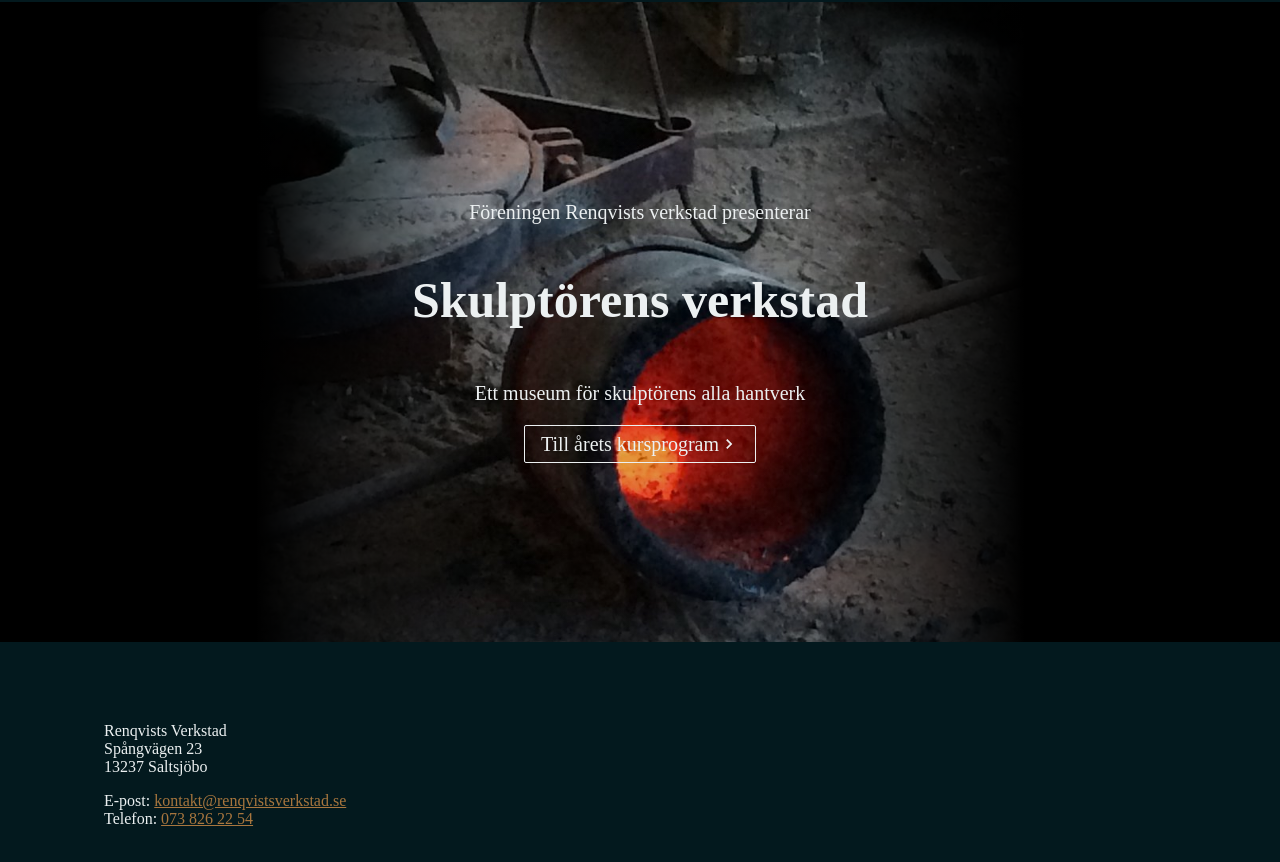
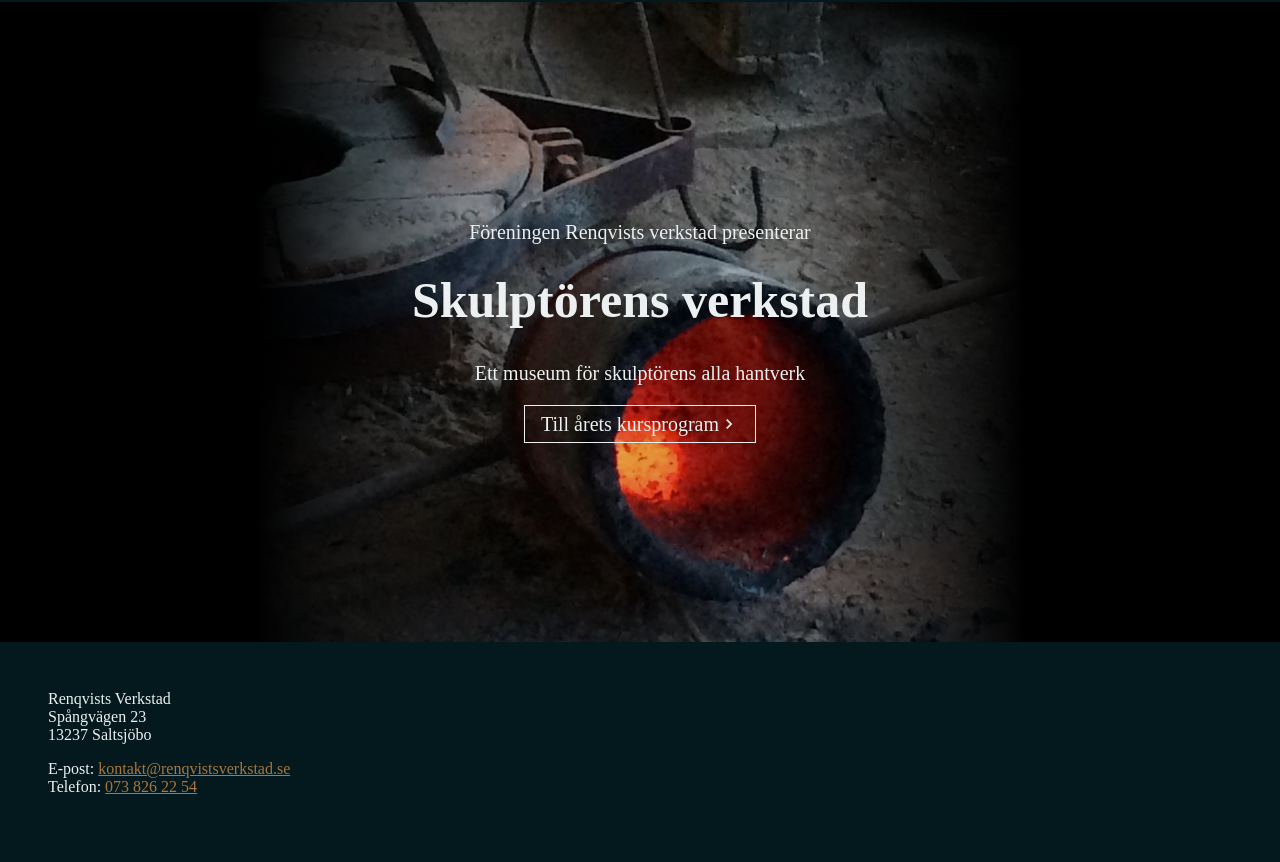
Before and after one commit to LeoDanielsson/renqvistsverkstad, a Next.js app: page / in a window 1280 px wide. Shown: the part 136-998 px from the top of the page. Built offline with nearby package versions, Linux system fonts and the light colour scheme; what typography would draw is missing.

Commit message:
Revert "paper layout"
This reverts commit 1715343661616d3b88dba8c5632badae496a145c.

```diff
--- a/components/container.js
+++ b/components/container.js
@@ -1,19 +1,9 @@
 import styled from 'styled-components';
-import { medium, large } from '../breakpoints';
-import { white, black } from '../colors';
 
 const Container = styled.div`
-  background-color: ${({ dark }) => (dark ? black : white)};
   max-width: 1200px;
   margin: 0 auto;
   padding: 32px 8px;
-  @media (min-width: ${medium}) {
-    padding: 32px 32px;
-  }
-  @media (min-width: ${large}) {
-    padding: 64px;
-  }
-  border-radius: 2px;
 `;
 
 export default Container;
--- a/components/footer.js
+++ b/components/footer.js
@@ -1,10 +1,9 @@
 import Container from './container';
 import styled from 'styled-components';
-import { white, black } from '../colors';
+import { white } from '../colors';
 
 const Wrapper = styled.footer`
   color: ${white};
-  background-color: ${black};
   address {
     font-style: normal;
   }
@@ -12,7 +11,7 @@ const Wrapper = styled.footer`
 
 const Footer = () => (
   <Wrapper>
-    <Container dark>
+    <Container>
       <address>
         <p>
           Renqvists Verkstad
--- a/components/globalStyle.js
+++ b/components/globalStyle.js
@@ -24,7 +24,7 @@ const GlobalStyle = createGlobalStyle`
 
   main {
     color: ${black};
-    background-color: ${black};
+    background-color: ${white};
     min-height: 80vh;
   }
 
--- a/components/nav.js
+++ b/components/nav.js
@@ -30,13 +30,8 @@ const NavLink = styled.a`
   border-bottom: ${({ active }) => (active ? `2px solid ${white}` : 'none')};
   padding: 8px 16px;
   text-decoration: none;
-  border-radius: 2px 2px 0 0;
   display: block;
   cursor: pointer;
-  &:hover {
-    background: $white;
-    color: $black;
-  }
 `;
 
 const Nav = () => {
--- a/pages/index.js
+++ b/pages/index.js
@@ -43,7 +43,6 @@ const HeroContent = styled.div`
   align-items: center;
   color: ${white};
   font-size: 20px;
-  padding: 0 8px;
   h1 {
     margin-top: 1.666rem;
     font-size: 2.5em;
@@ -61,7 +60,6 @@ const CtaLink = styled.a`
   padding: 8px 16px;
   line-height: 1;
   border: 1px solid ${white};
-  border-radius: 2px;
   &:hover {
     background: ${white};
     color: ${black};
@@ -72,6 +70,7 @@ const Home = () => (
   <Layout title='Hem'>
     <Hero>
       <HeroContent>
+        <Container>
           <p>Föreningen Renqvists verkstad presenterar</p>
           <h1>Skulptörens verkstad</h1>
           <p>Ett museum för skulptörens alla hantverk</p>
@@ -90,6 +89,7 @@ const Home = () => (
               </svg>
             </CtaLink>
           </Link>
+        </Container>
       </HeroContent>
     </Hero>
   </Layout>
```
Lines whose indentation alone changed are shown as unchanged.
